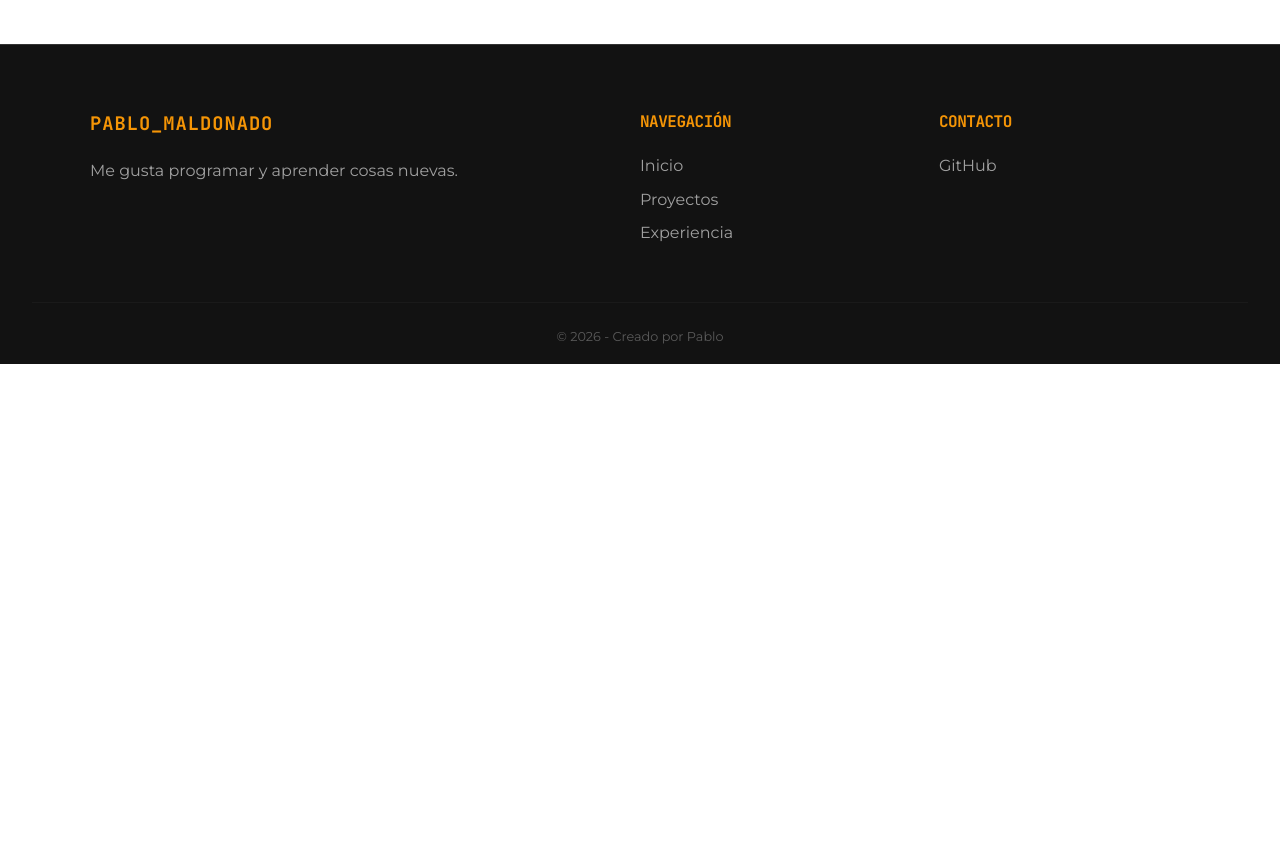
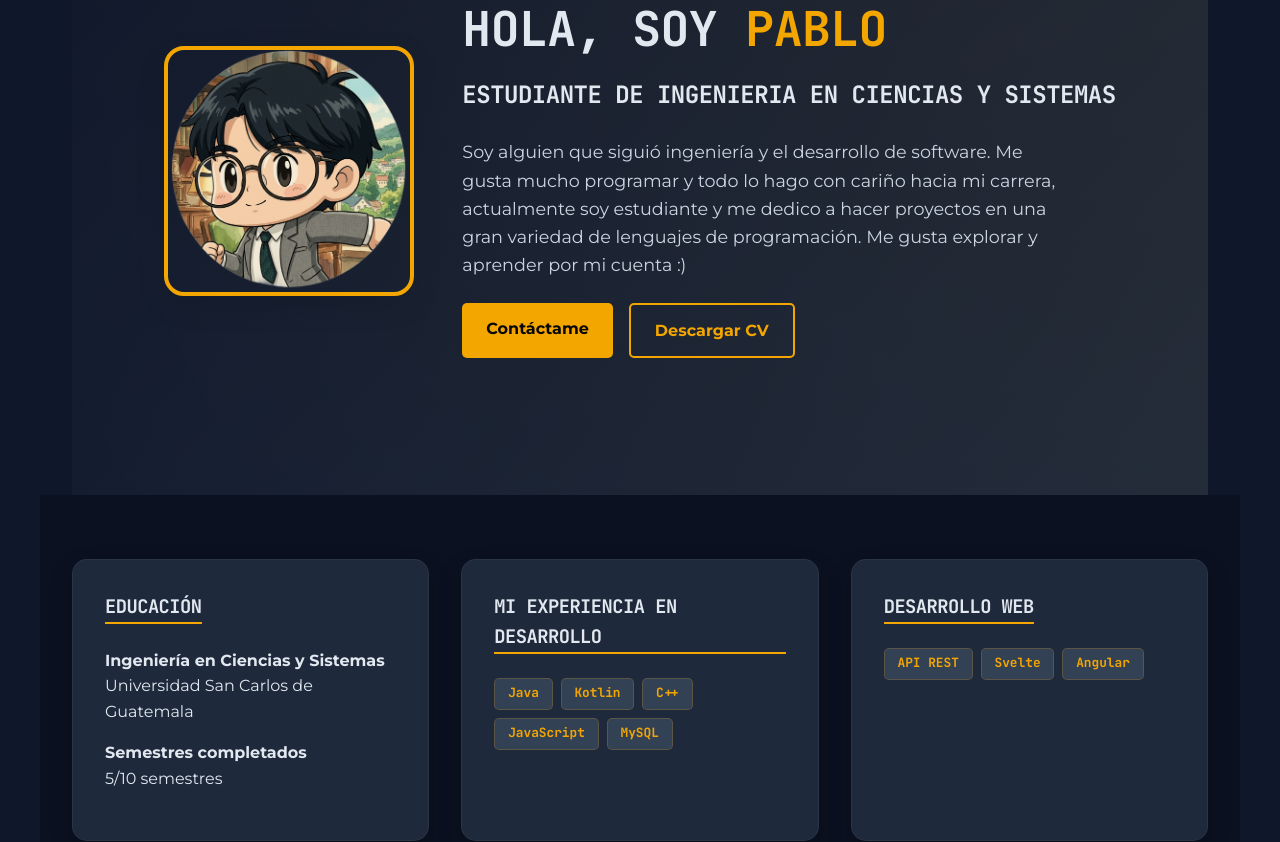
Before and after one commit to pablo-mald03/my-cv, a SvelteKit app: page / in a window 1280 px wide. Shown: the part 240-1082 px from the top of the page. Before the commit the page ends 800 px from the top, so only its background shows below. Built offline with nearby package versions, Linux system fonts and the light colour scheme.

Commit message:
Se ha implementado la landing page de presentacion basica

```diff
--- a/src/app.css
+++ b/src/app.css
@@ -23,11 +23,12 @@
 }
 
 :root {
-    --text-color: #333;
-    --bg-color: #ffffff;
-    --nav-bg: #1a1a1a;
+    --bg-color: #0f172a;
+    --text-color: #e2e8f0;
+    --nav-bg: #1e293b;
     --nav-text: #f0a210;
     --accent: #f3a600;
+    --card-bg: #1e293b;
     --font-main: 'Montserrat', sans-serif;
     --font-mono: 'JetBrains Mono', monospace;
 }
@@ -46,7 +47,12 @@ body {
     -webkit-font-smoothing: antialiased;
 }
 
-h1, h2, h3, h4, .logo, .footer-logo {
+h1,
+h2,
+h3,
+h4,
+.logo,
+.footer-logo {
     font-family: var(--font-mono);
     text-transform: uppercase;
     letter-spacing: -0.5px;
@@ -111,7 +117,8 @@ h1, h2, h3, h4, .logo, .footer-logo {
     gap: 3rem;
 }
 
-.footer-section h3, .footer-section h4 {
+.footer-section h3,
+.footer-section h4 {
     color: #f59506;
     margin-bottom: 1.2rem;
 }
--- a/src/routes/+layout.svelte
+++ b/src/routes/+layout.svelte
@@ -1,5 +1,5 @@
 <script>
-	import favicon from '$lib/assets/favicon.svg';
+	import favicon from '$lib/assets/ProfileMePablo.png';
 	import '../app.css';
 
 	let { children } = $props();
--- a/src/routes/+page.svelte
+++ b/src/routes/+page.svelte
@@ -1,2 +1,212 @@
-<h1>Welcome to SvelteKit</h1>
-<p>Visit <a href="https://svelte.dev/docs/kit">svelte.dev/docs/kit</a> to read the documentation</p>
+
+<script>
+
+    import miFoto from '$lib/assets/ProfileMePablo.png';
+
+    let name = "Pablo";
+    let role = "Estudiante de Ingenieria en Ciencias y Sistemas";
+    let location = "Guatemala";
+
+</script>
+
+<section id="sobre-mi" class="hero">
+    <div class="hero-content">
+        <div class="profile-pic">
+            <img src={miFoto} alt="Foto de {name}" />
+        </div>
+        <div class="hero-text">
+            <h1>Hola, soy <span class="highlight">{name}</span></h1>
+            <h2>{role}</h2>
+            <p>
+                Soy alguien que siguió ingeniería y el desarrollo de software.
+                Me gusta mucho programar y todo lo hago con cariño hacia mi carrera,
+                actualmente soy estudiante y me dedico a hacer proyectos en una gran variedad
+                de lenguajes de programación. Me gusta explorar y aprender por mi cuenta :)
+            </p>
+            <div class="cta-buttons">
+                <a href="#contacto" class="btn-primary">Contáctame</a>
+                <a href="/cv-pablo.pdf" download class="btn-secondary">Descargar CV</a>
+            </div>
+        </div>
+    </div>
+</section>
+
+
+<section id="experiencia" class="cv-info">
+    <div class="cv-grid">
+        <div class="cv-card">
+            <h3>Educación</h3>
+            <ul>
+                <li>
+                    <strong>Ingeniería en Ciencias y Sistemas</strong><br>
+                    Universidad San Carlos de Guatemala
+                </li>
+                <li>
+                    <strong>Semestres completados</strong><br>
+                    5/10 semestres
+                </li>
+            </ul>
+        </div>
+
+        <div class="cv-card">
+            <h3>Mi experiencia en desarrollo</h3>
+            <div class="tags">
+                <span>Java</span>
+                <span>Kotlin</span>
+                <span>C++</span>
+                <span>JavaScript</span>
+                <span>MySQL</span>
+            </div>
+        </div>
+
+        <div class="cv-card">
+            <h3>Desarrollo web</h3>
+            <div class="tags">
+                <span>API REST</span>
+                <span>Svelte</span>
+                <span>Angular</span>
+            </div>
+        </div>
+    </div>
+</section>
+
+<style>
+
+:global(body) {
+        background-color: var(--bg-color);
+        color: var(--text-color);
+    }
+
+    .hero {
+        padding: 4rem 0;
+        display: flex;
+        justify-content: center;
+        align-items: center;
+        min-height: 80vh;
+        background: radial-gradient(circle at top right, rgba(243, 166, 0, 0.05), transparent),
+                    linear-gradient(135deg, #0f172a 0%, #1e293b 100%);
+    }
+
+    .hero-text p {
+        max-width: 600px;
+        margin: 1.5rem 0;
+        font-size: 1.1rem;
+        color: #cbd5e1;
+    }
+
+    .cv-info {
+        padding: 4rem 0;
+        background-color: #0b1120;
+        margin: 0 -2rem;
+        padding: 4rem 2rem;
+    }
+
+    .cv-card {
+        background: var(--card-bg);
+        color: var(--text-color);
+        padding: 2rem;
+        border-radius: 15px;
+        box-shadow: 0 10px 25px rgba(0,0,0,0.2);
+        border: 1px solid rgba(255, 255, 255, 0.05);
+    }
+
+    .tags span {
+        background: #334155;
+        color: var(--accent);
+        padding: 0.3rem 0.8rem;
+        border-radius: 5px;
+        font-size: 0.8rem;
+        font-family: var(--font-mono);
+        border: 1px solid rgba(243, 166, 0, 0.2);
+    }
+
+    .hero-content {
+        display: flex;
+        align-items: center;
+        gap: 3rem;
+        flex-wrap: wrap;
+    }
+
+    .profile-pic img {
+        width: 250px;
+        height: 250px;
+        border-radius: 20px;
+        object-fit: cover;
+        border: 4px solid var(--accent);
+        box-shadow: 0 10px 30px rgba(0,0,0,0.1);
+    }
+
+    .hero-text h1 {
+        font-size: 3rem;
+        margin-bottom: 0.5rem;
+    }
+
+    .highlight {
+        color: var(--accent);
+    }
+
+
+    .cta-buttons {
+        display: flex;
+        gap: 1rem;
+    }
+
+    .btn-primary {
+        background-color: var(--accent);
+        color: rgb(7, 7, 7);
+        padding: 0.8rem 1.5rem;
+        border-radius: 5px;
+        text-decoration: none;
+        font-weight: bold;
+    }
+
+    .btn-secondary {
+        border: 2px solid var(--accent);
+        color: var(--accent);
+        padding: 0.8rem 1.5rem;
+        border-radius: 5px;
+        text-decoration: none;
+        font-weight: bold;
+    }
+
+
+    .cv-grid {
+        display: grid;
+        grid-template-columns: repeat(auto-fit, minmax(300px, 1fr));
+        gap: 2rem;
+        max-width: 1200px;
+        margin: 0 auto;
+    }
+
+    .cv-card h3 {
+        margin-bottom: 1.5rem;
+        border-bottom: 2px solid var(--accent);
+        display: inline-block;
+    }
+
+    .cv-card ul {
+        list-style: none;
+    }
+
+    .cv-card li {
+        margin-bottom: 1rem;
+    }
+
+    .tags {
+        display: flex;
+        flex-wrap: wrap;
+        gap: 0.5rem;
+    }
+
+
+    @media (max-width: 768px) {
+        .hero-content {
+            flex-direction: column;
+            text-align: center;
+        }
+
+        .cta-buttons {
+            justify-content: center;
+        }
+    }
+</style>
```
Also changed, not shown: src/lib/assets/ProfileMePablo.png (added).
